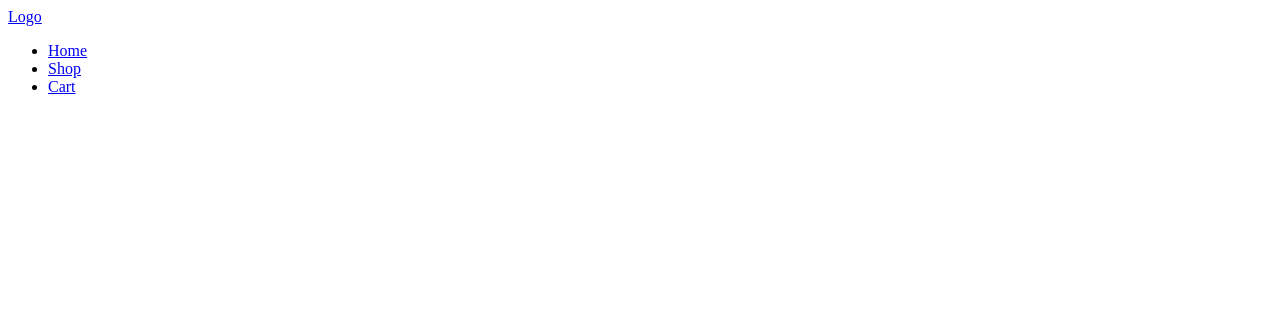
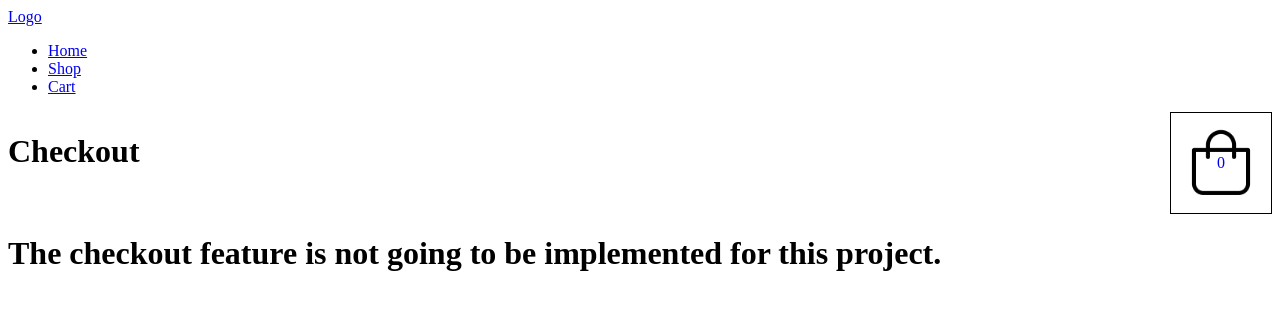
Before and after one commit to jonro2955/odin_javascript_10_shopping_cart, a React (Create React App) app: page /checkout in a window 1280 px wide. Before the commit this address had no page. Shown: the top 310 px of the page. Built offline with nearby package versions, Linux system fonts and the light colour scheme.

Commit message:
Add dummy checkout page

```diff
--- a/src/App.js
+++ b/src/App.js
@@ -4,6 +4,7 @@ import { BrowserRouter, Routes, Route } from 'react-router-dom';
 import productsJson from '/home/pc/TOP/Projects/2_Full_Stack_JavaScript/odin_javascript_10_shopping_cart/src/products.json';
 import Home from './components/pages/Home';
 import Shop from './components/pages/Shop';
+import Checkout from './components/pages/Checkout';
 import Cart from './components/pages/Cart';
 import Navbar from './components/elements/Navbar';
 
@@ -110,6 +111,7 @@ export default function App() {
             />
           }
         />
+        <Route path='/checkout' element={<Checkout cartCount={cartCount} />} />
       </Routes>
     </BrowserRouter>
   );
--- a/src/components/pages/Cart.js
+++ b/src/components/pages/Cart.js
@@ -1,4 +1,5 @@
 import CartEntry from '../elements/CartEntry';
+import { Link } from 'react-router-dom';
 
 export default function Cart(props) {
   return (
@@ -25,6 +26,9 @@ export default function Cart(props) {
       <h1>
         Total Amount: {props.orderTotal > 0 ? '$' + props.orderTotal : ''}
       </h1>
+      <button id='checkoutBtn'>
+        <Link to='/checkout'>Checkout</Link>{' '}
+      </button>
     </div>
   );
 }
--- /dev/null
+++ b/src/components/pages/Checkout.js
@@ -0,0 +1,17 @@
+import { Link } from 'react-router-dom';
+
+export default function Checkout(props) {
+  return (
+    <div id='shopPage'>
+      <div id='shopHeadingDiv'>
+        <h1>Checkout</h1>
+        <Link id='cartBtn' to='/cart'>
+          {props.cartCount}
+        </Link>
+      </div>
+      <h1>
+        The checkout feature is not going to be implemented for this project.
+      </h1>
+    </div>
+  );
+}
```
